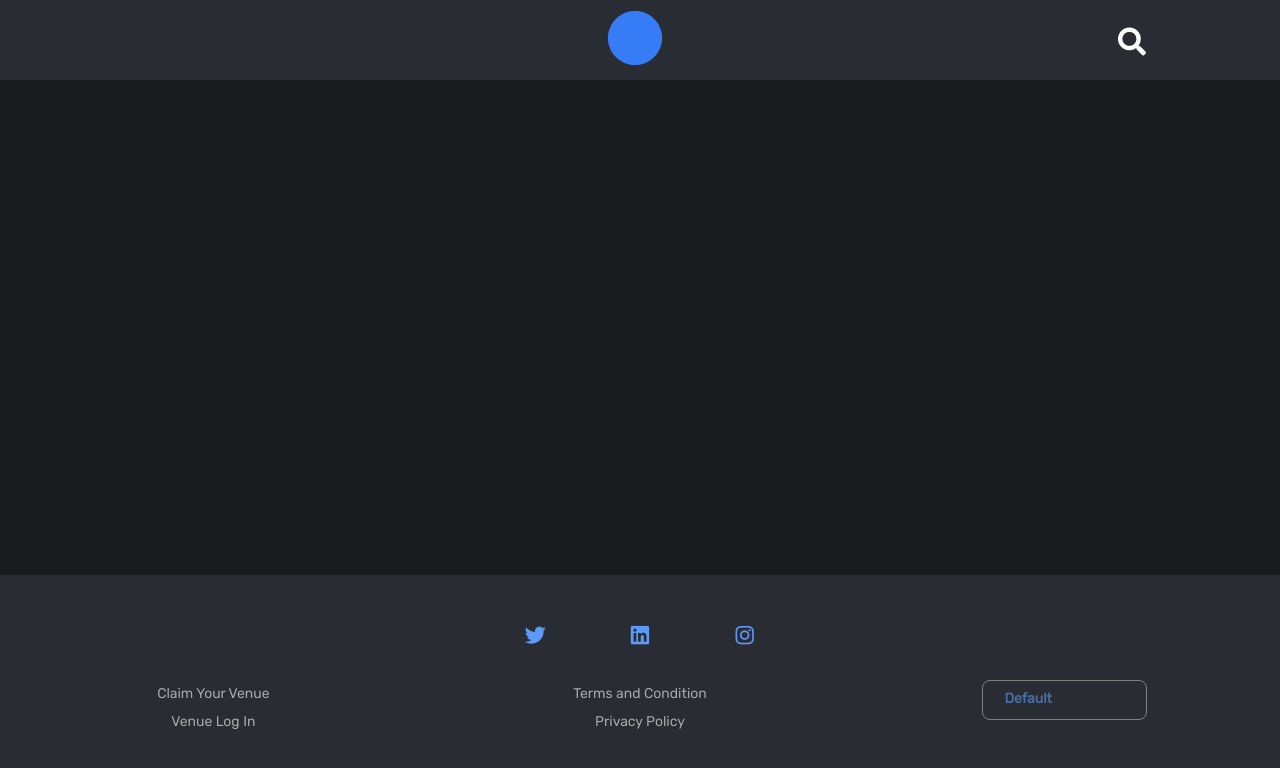
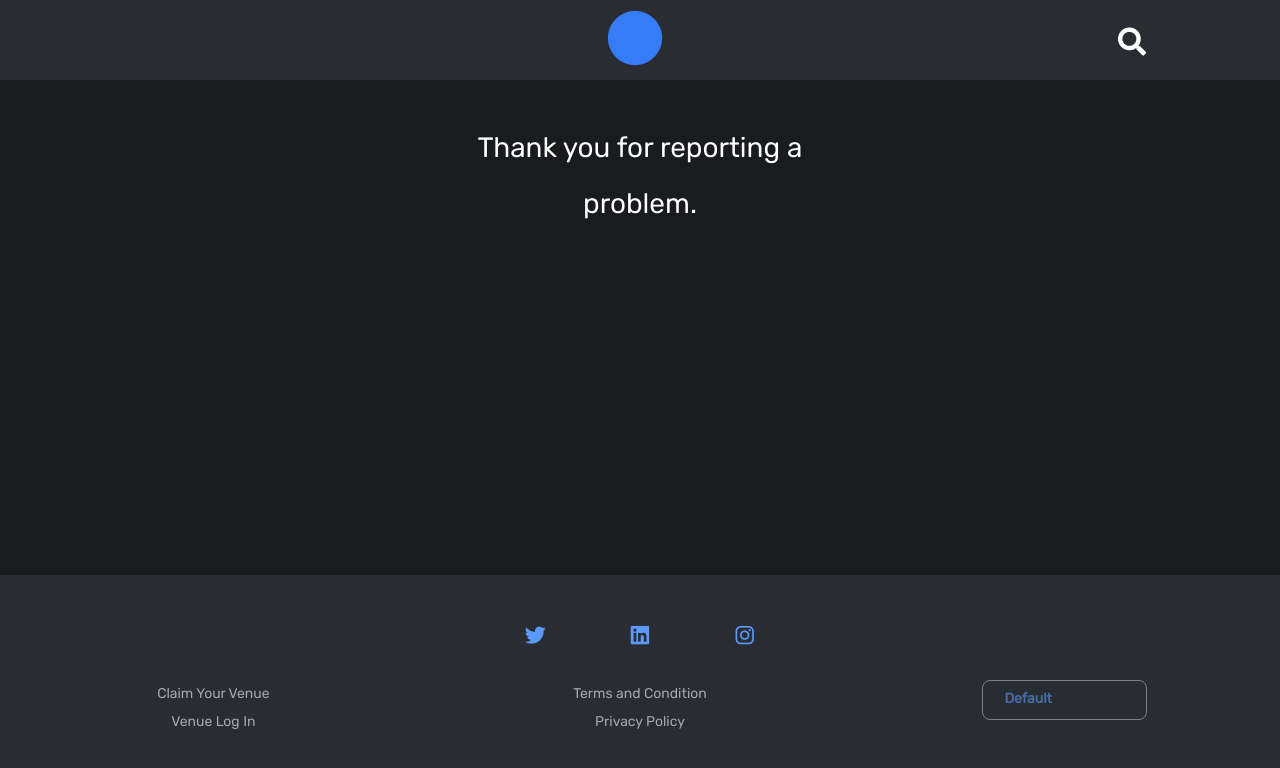
Before and after one commit to Kenichiwaa/eresonate-form, a React (Create React App) app: page /thanks in a window 1280 px wide. Shown: the top 768 px of the page. Built offline with nearby package versions, Linux system fonts and the light colour scheme.

Commit message:
link thank you page & route

```diff
--- a/src/actions/index.js
+++ b/src/actions/index.js
@@ -9,7 +9,8 @@ export const createForm = (formValues) => async (dispatch) => {
   });
 
   dispatch({ type: CREATE_FORM, payload: response.data });
-  history.push("/");
+  alert(JSON.stringify(response.data));
+  history.push("/thanks");
 };
 
 export const fetchStreams = () => async (dispatch) => {
--- a/src/components/App.js
+++ b/src/components/App.js
@@ -2,7 +2,7 @@ import React from "react";
 import { Router, Route } from "react-router-dom";
 
 import FormShow from "./pages/FormShow";
-import FormList from "./pages/FormList";
+import ThankYouPage from "./pages/ThankYouPage";
 import Header from "./Header";
 import Footer from "./Footer";
 
@@ -14,7 +14,7 @@ const App = () => {
       <Router history={history}>
         <Header />
         <Route path="/" exact component={FormShow} />
-        <Route path="/form/list" exact component={FormList} />
+        <Route path="/thanks" exact component={ThankYouPage} />
         <Footer />
       </Router>
     </div>
--- a/src/components/pages/FormList.js
+++ /dev/null
@@ -1,7 +0,0 @@
-import React from "react";
-
-const FormList = () => {
-  return <div>FormList</div>;
-};
-
-export default FormList;
--- a/src/components/pages/FormShow.js
+++ b/src/components/pages/FormShow.js
@@ -56,6 +56,7 @@ const RightBgImg = styled.img`
     display: none;
   }
 `;
+
 const StyledField = styled(Field)`
   &.ui.form input {
     background-color: pink;
@@ -74,8 +75,6 @@ class FormShow extends React.Component {
   }
 
   renderInput = ({ input, label, meta, textarea }) => {
-    console.log(meta);
-    console.log(meta.touched);
     const className = `field ${meta.error && meta.touched ? "error" : ""}`;
     return (
       <div className={className}>
@@ -89,6 +88,7 @@ class FormShow extends React.Component {
   onSubmit = (formValues) => {
     this.props.createForm(formValues);
   };
+
   render() {
     return (
       <div>
--- /dev/null
+++ b/src/components/pages/ThankYouPage.js
@@ -0,0 +1,24 @@
+import React from "react";
+import styled from "styled-components";
+
+const StyledSection = styled.div`
+  &.ui.section {
+    color: white;
+    max-width: 400px;
+    margin: auto;
+    padding-top: 40px;
+    font-size: 2em;
+    text-align: center;
+    line-height: 2;
+  }
+`;
+
+const ThankYouPage = () => {
+  return (
+    <StyledSection className="ui section">
+      Thank you for reporting a problem.
+    </StyledSection>
+  );
+};
+
+export default ThankYouPage;
```
